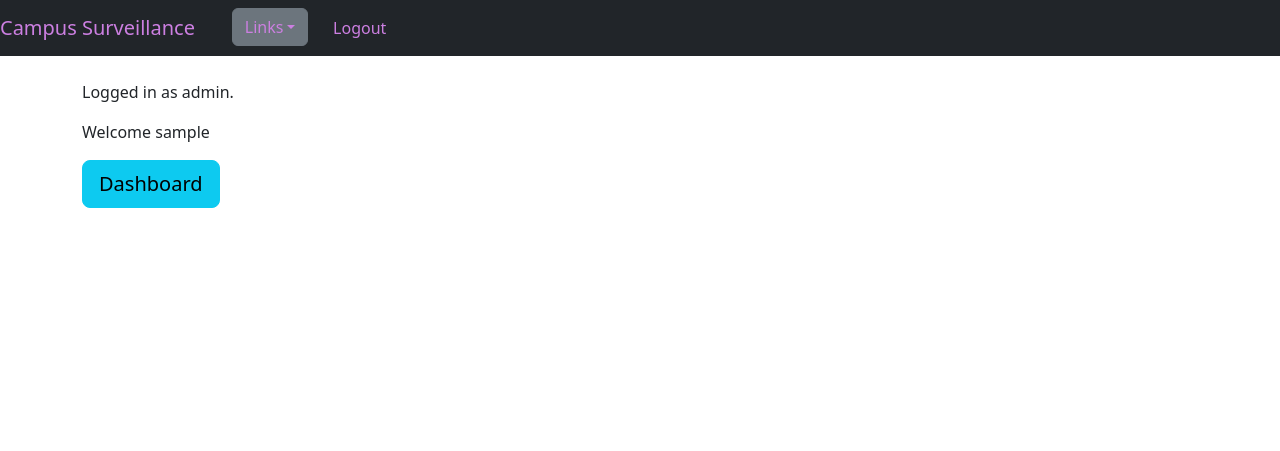
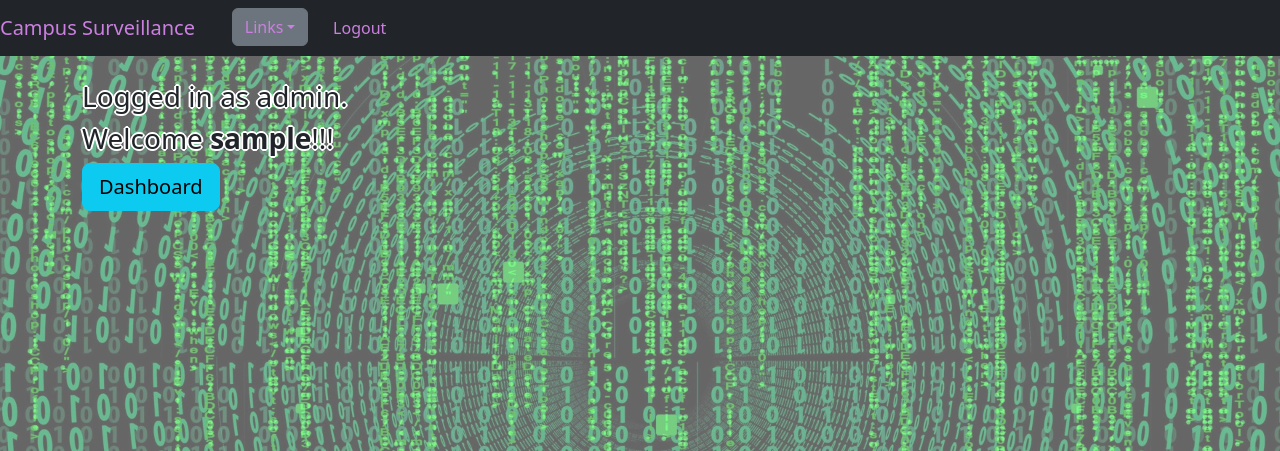
Before and after one commit to Swathi-Karanth/smart-surveillance, a Django app: page /home/ in a window 1280 px wide. Shown: the top 451 px of the page. Run offline with Django 4.2, Linux system fonts and the light colour scheme; the visitor is signed in with stand-in values (Sample User, id 1).

Commit message:
access rights updated

```diff
--- a/dcrm/settings.py
+++ b/dcrm/settings.py
@@ -70,8 +70,8 @@ DATABASES = {
         'ENGINE': 'django.db.backends.mysql',
         'NAME': 'campus_surveillance',
         'USER': 'root',
-        'PASSWORD': 'Haechan@2023',
-        # 'PASSWORD': 'mySQL_admin0',
+        # 'PASSWORD': 'Haechan@2023',
+        'PASSWORD': 'mySQL_admin0',
         'HOST': 'localhost',
         'PORT': '3306',
     }
--- a/website/templates/error_404.html
+++ b/website/templates/error_404.html
@@ -7,7 +7,7 @@
 
 <style>
   body {
-    background-image: url('{% static "login/sky_and_clouds.jpg"%}');
+    background-image: url('{% static "error_404/jigsaw.jpg"%}');
     background-repeat: no-repeat;
     background-attachment: auto;
     background-size: 100%;
--- a/website/templates/home.html
+++ b/website/templates/home.html
@@ -1,16 +1,29 @@
 {% extends 'base.html' %}
 
 {% block content %}
+{% load static %}
+<style>
+  body {
+    background-image: url('{% static "home/boolean.jpg" %}');
+    background-repeat: repeat;
+    background-attachment: auto;
+    background-size: 100%;
+  }
+  h3
+    {
+      text-shadow: 2px 0 #fff, -2px 0 #fff, 0 2px #fff, 0 -2px #fff,
+                   1px 1px #fff, -1px -1px #fff, 1px -1px #fff, -1px 1px #fff;
 
-
-
+  }
+</style>
+<body>
 {% if user.is_authenticated %}
 {% if user.is_staff %}
-<p>Logged in as admin.</p>
+<h3>Logged in as admin.</h3>
 {% else %}
-<p>Logged in as staff member.</p>
+<h3>Logged in as staff member.</h3>
 {% endif %}
- <p>Welcome {{user.username}}</p>
+ <h3>Welcome <strong>{{user.username}}</strong>!!!</h3>
 
 <button type="button" class="btn btn-lg btn-info"
 data-bs-trigger="hover focus"
@@ -65,7 +78,7 @@ title="Dashboard" data-bs-content="Summary of latest updates">Dashboard</button>
 
 </div>
 
-
+</body>
 
 {% endif %}
 
--- a/website/templates/navbar.html
+++ b/website/templates/navbar.html
@@ -13,7 +13,7 @@
         <button class="btn btn-secondary dropdown-toggle" type="button" data-bs-toggle="dropdown" aria-expanded="false" style="color: rgb(204, 127, 225);">Links</button>
         <ul class="dropdown-menu">
           {% for link in links %}
-              <li class="nav-item"><a class="nav-link" href="{{ link.url }}" style="color: rgb(204, 127, 225);">{{ link.title }}</a></li>
+              <li class="nav-item"><a class="nav-link" href="{{ link.url }}" style="color: rgb(204, 127, 225);"><strong>{{ link.title }}</strong></a></li>
           {% endfor %}
         </ul>
       </div>
--- a/website/views.py
+++ b/website/views.py
@@ -153,7 +153,7 @@ def add_record(request):
                 add_record = form.save()
                 messages.success(request, "Record Added...")
                 return redirect('home')
-        return render(request, 'add_record.html', {'form':form})
+        return render(request, 'add_record.html', {'form':form,'links': request.role_links})
     else:
         messages.success(request, "You Must Be Logged In as Admin...")
         return redirect('home')
@@ -167,7 +167,7 @@ def update_record(request, pk):
             form.save()
             messages.success(request, "Record Has Been Updated!")
             return redirect('home')
-        return render(request, 'update_record.html', {'form':form})
+        return render(request, 'update_record.html', {'form':form, 'links': request.role_links})
     else:
         messages.success(request, "You Must Be Logged In...")
         return redirect('home')
@@ -192,7 +192,7 @@ def roles_list(request):
 
 def add_contacts(request):
     if request.user.is_authenticated and request.user.is_staff == 1:
-        return render(request,'add_contacts.html',{'form':AddRecordForm})
+        return render(request,'add_contacts.html',{'form':AddRecordForm, 'links': request.role_links})
     else:
         messages.success(request, "Warning! Unauthorized Access")
         return render(request,'error_404.html', {})
@@ -202,7 +202,7 @@ def update_contacts(request,pk):
         if request.method=='GET':
             record = EMERGENCY_CONTACTS.objects.get(e_id=pk)
             form = AddRecordForm(request.POST or None,instance=record)
-            return render(request,'update_contacts.html',{'form':form,'pk':pk})
+            return render(request,'update_contacts.html',{'form':form,'pk':pk, 'links': request.role_links})
         else:
             record = EMERGENCY_CONTACTS.objects.get(e_id=pk)
             form = AddRecordForm(request.POST,instance=record)
@@ -247,7 +247,7 @@ def update_staff(request, pk):
         if request.method == 'GET':
             record = staff_master.objects.get(STAFF_ID=pk)
             form = AddRecordForm_staff(request.POST or None, instance=record)
-            return render(request, 'update_staff.html', {'form': form, 'pk': pk})
+            return render(request, 'update_staff.html', {'form': form, 'pk': pk, 'links': request.role_links})
         else:
             record = staff_master.objects.get(STAFF_ID=pk)
             form = AddRecordForm_staff(request.POST, instance=record)
@@ -272,7 +272,7 @@ def add_staff(request):
                 user = User.objects.create_user(username=column1_value, password=column2_value)
                 user.save()
                 return redirect('home')
-        return render(request, 'add_record.html', {'form':form})
+        return render(request, 'add_record.html', {'form':form, 'links': request.role_links})
     else:
         messages.success(request, "You Must Be Logged In as admin...")
         return redirect('home')
@@ -286,7 +286,7 @@ def add_role(request):
                 add_record = form.save()
                 messages.success(request, "Record Added...")
                 return redirect('home')
-        return render(request, 'add_role.html', {'form':form})
+        return render(request, 'add_role.html', {'form':form, 'links': request.role_links})
     else:
         messages.success(request, "You Must Be Logged In as admin...")
         return redirect('home')
@@ -324,7 +324,7 @@ def add_visitor(request):
                 add_record = form.save()
                 messages.success(request, "Record Added...")
                 return redirect('home')
-        return render(request, 'add_visitor.html', {'form':form})
+        return render(request, 'add_visitor.html', {'form':form, 'links': request.role_links})
     else:
         messages.success(request, "You Must Be Logged In...")
         return redirect('home')
@@ -346,7 +346,7 @@ def add_incidents(request):
                 add_record = form.save()
                 messages.success(request, "Record Added...")
                 return redirect('home')
-        return render(request, 'add_incidents.html', {'form':form})
+        return render(request, 'add_incidents.html', {'form':form, 'links': request.role_links})
     else:
         messages.success(request, "You Must Be Logged In...")
         return redirect('home')
@@ -354,7 +354,7 @@ def update_incidents(request, pk):
     if request.method=='GET':
         record = staff_master.objects.get(INCIDENT=pk)
         form = AddRecordForm_staff(request.POST or None,instance=record)
-        return render(request,'update_incidents.html',{'form':form,'pk':pk})
+        return render(request,'update_incidents.html',{'form':form,'pk':pk, 'links': request.role_links})
     else:
         record = staff_master.objects.get(INCIDENT=pk)
         form = AddRecordForm_staff(request.POST,instance=record)
@@ -405,7 +405,7 @@ def cctv_page(request):
 
 def play_video(request):
     if request.user.is_authenticated and request.user.is_staff == 1:
-        return render(request, 'play_video.html', {})
+        return render(request, 'play_video.html', {'links': request.role_links})
     else:
         messages.success(request, "Warning! Unauthorized Access")
         return redirect('error_404')
```
Also changed, not shown: website/static/error_404/jigsaw.jpg (added), website/static/home/boolean.jpg (added).
